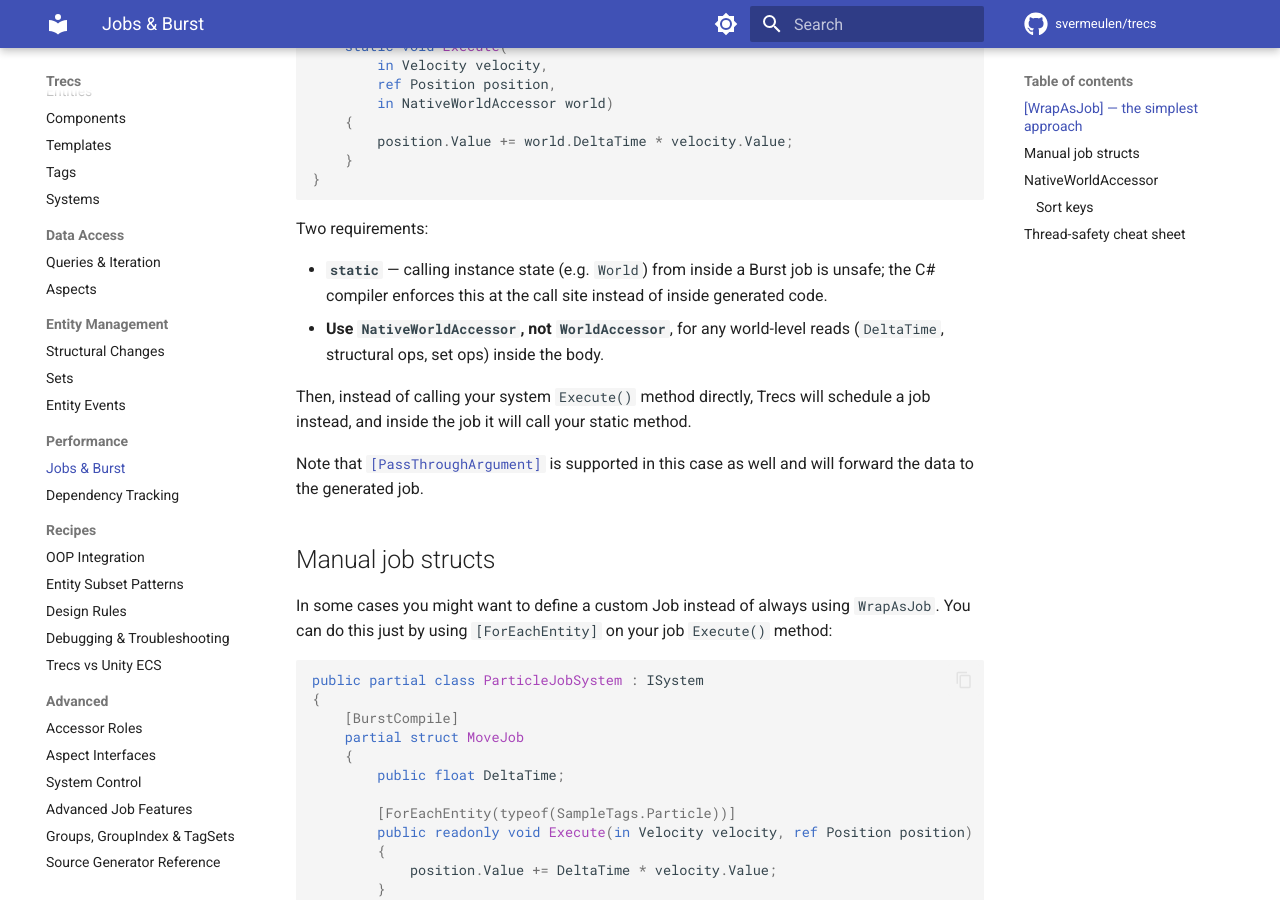
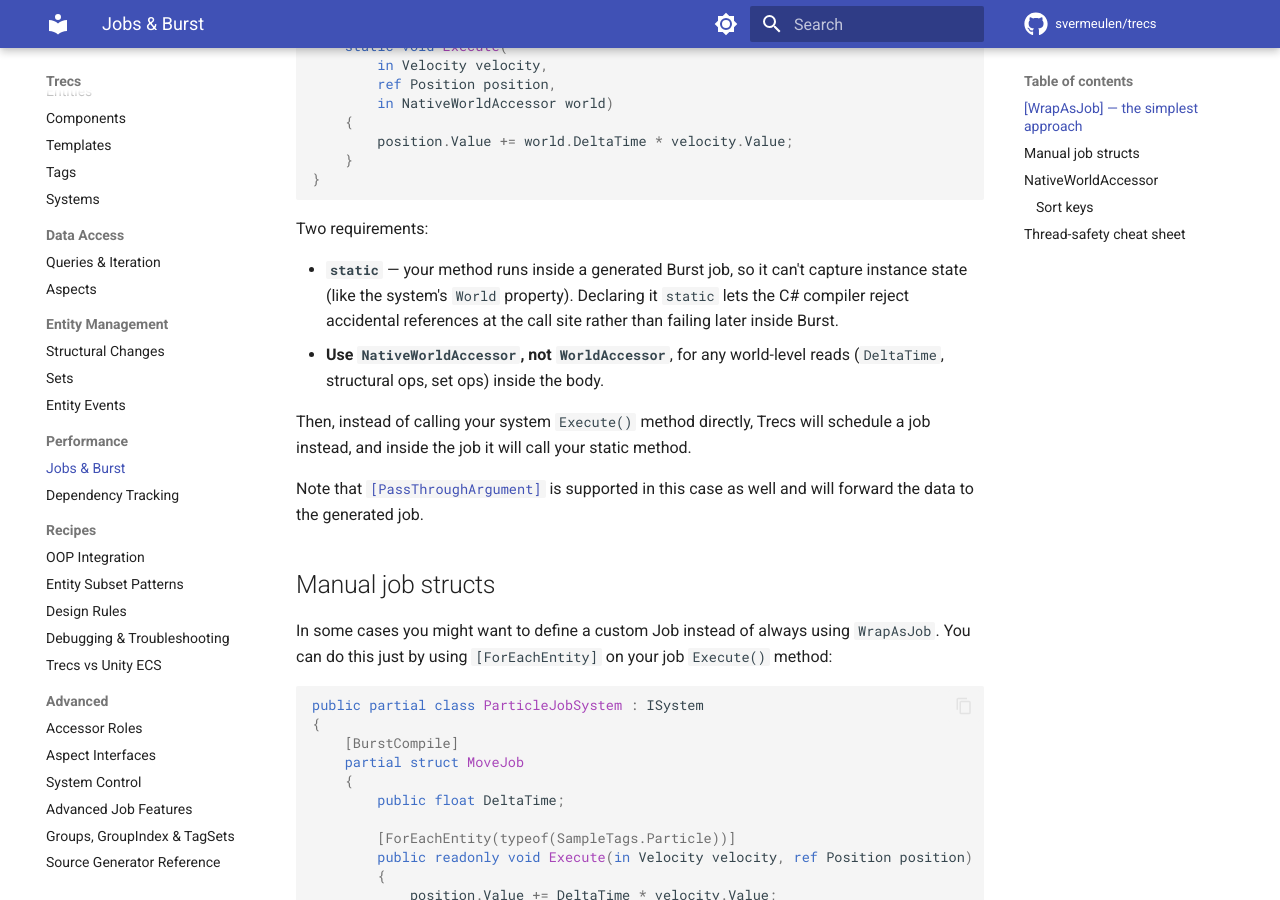
Before and after one commit to svermeulen/trecs, an MkDocs documentation site: the page built from docs/performance/jobs-and-burst.md, in a window 1280 px wide and 900 px high, scrolled down 490 px. Built offline with MkDocs 1.6.1 and Material for MkDocs 9.7.7, drawn with Linux system fonts in a browser that asks for light colours; comment, search, counter and statistics services are not loaded.

Commit message:
Docs: clearer 'why static' explanation for [WrapAsJob]
Old: 'calling instance state (e.g. World) from inside a Burst job
is unsafe; the C# compiler enforces this at the call site instead
of inside generated code.'

The 'unsafe' word was the wrong frame, and 'enforces this at the
call site instead of inside generated code' didn't actually say
what was being enforced. Reworded to lead with what's happening —
the method runs inside a generated Burst job so it can't capture
instance state — and explain that declaring static catches that at
the C# call site instead of letting Burst surface the error later.

Co-Authored-By: Claude <noreply@anthropic.com>

```diff
--- a/docs/performance/jobs-and-burst.md
+++ b/docs/performance/jobs-and-burst.md
@@ -23,7 +23,7 @@ public partial class ParticleMoveSystem : ISystem
 
 Two requirements:
 
-- **`static`** — calling instance state (e.g. `World`) from inside a Burst job is unsafe; the C# compiler enforces this at the call site instead of inside generated code.
+- **`static`** — your method runs inside a generated Burst job, so it can't capture instance state (like the system's `World` property). Declaring it `static` lets the C# compiler reject accidental references at the call site rather than failing later inside Burst.
 - **Use `NativeWorldAccessor`, not `WorldAccessor`**, for any world-level reads (`DeltaTime`, structural ops, set ops) inside the body.
 
 Then, instead of calling your system `Execute()` method directly, Trecs will schedule a job instead, and inside the job it will call your static method.
```
